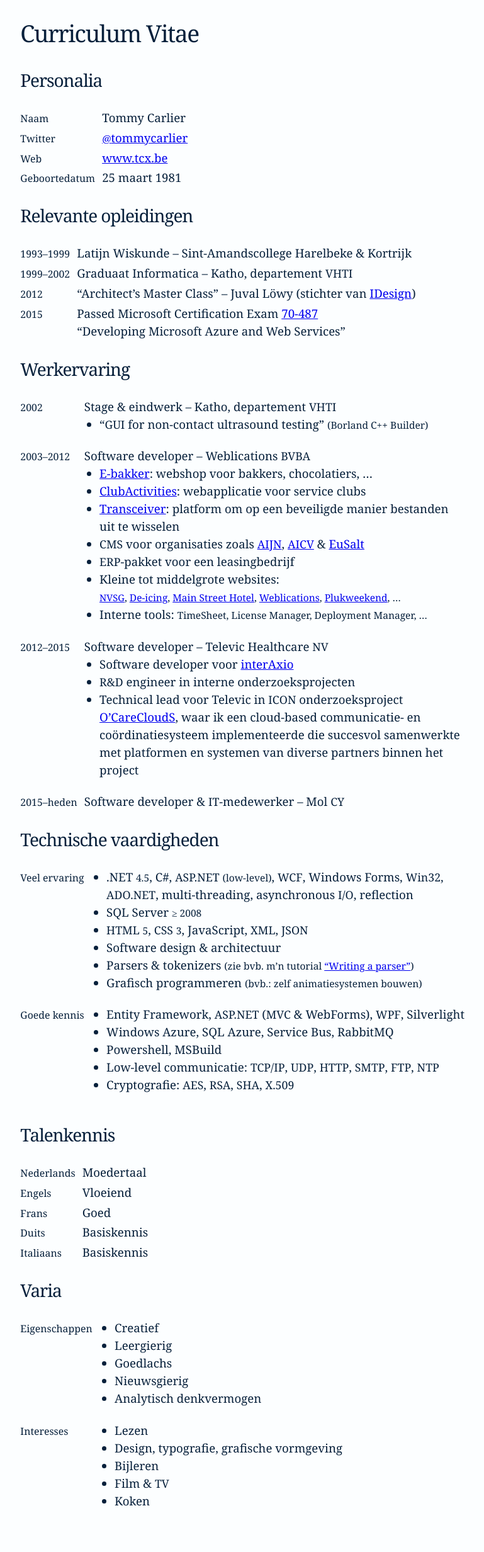
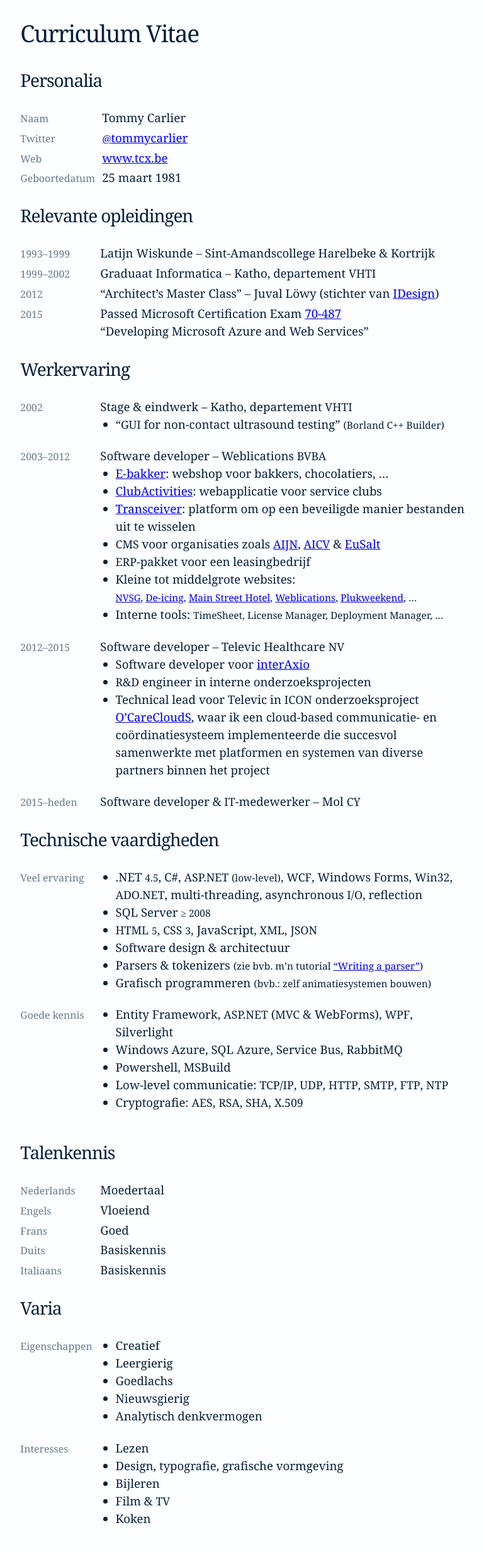
Before and after one commit to tommy-carlier/etc.tcx.be, a Jekyll site: the page built from cv/index.html, in a window 1280 px wide. Shown: the whole page at 63% size, without its empty margins (253-1022 px from the left). Built offline with Jekyll 4.4.1, drawn with Linux system fonts in a browser that asks for light colours; comment, search, counter and statistics services are not loaded; before the commit the page ends 2437 px from its top, so only the background shows below that.

Commit message:
Tweak styling and layout

```diff
--- a/cv/index.html
+++ b/cv/index.html
@@ -5,6 +5,10 @@ language: nl-BE
 sitemap: false
 robotsNoIndex: true
 ---
+
+<style>
+th { min-width: 8em; }
+</style>
 
 <h1>Curriculum Vitae</h1>
 <h2 id=personal>Personalia</h2>
--- a/etc.scss
+++ b/etc.scss
@@ -60,11 +60,11 @@ th, td {
   text-align: left;
   vertical-align: baseline;
   padding: 0.1em 0.7em 0.1em 0;
+  box-sizing: border-box;
 
   &:last-child { padding-right: 0; }
 }
 
-thead:first-child > h2 { margin-top: 0; }
 tbody th {
   white-space: nowrap;
   font-size: 85%;
@@ -92,7 +92,7 @@ tbody th {
     background: $selection-background;
   }
 
-  .dimmedText {
+  tbody th, .dimmedText {
     color: rgba($page-text-color, .6);
   }
 }
```
